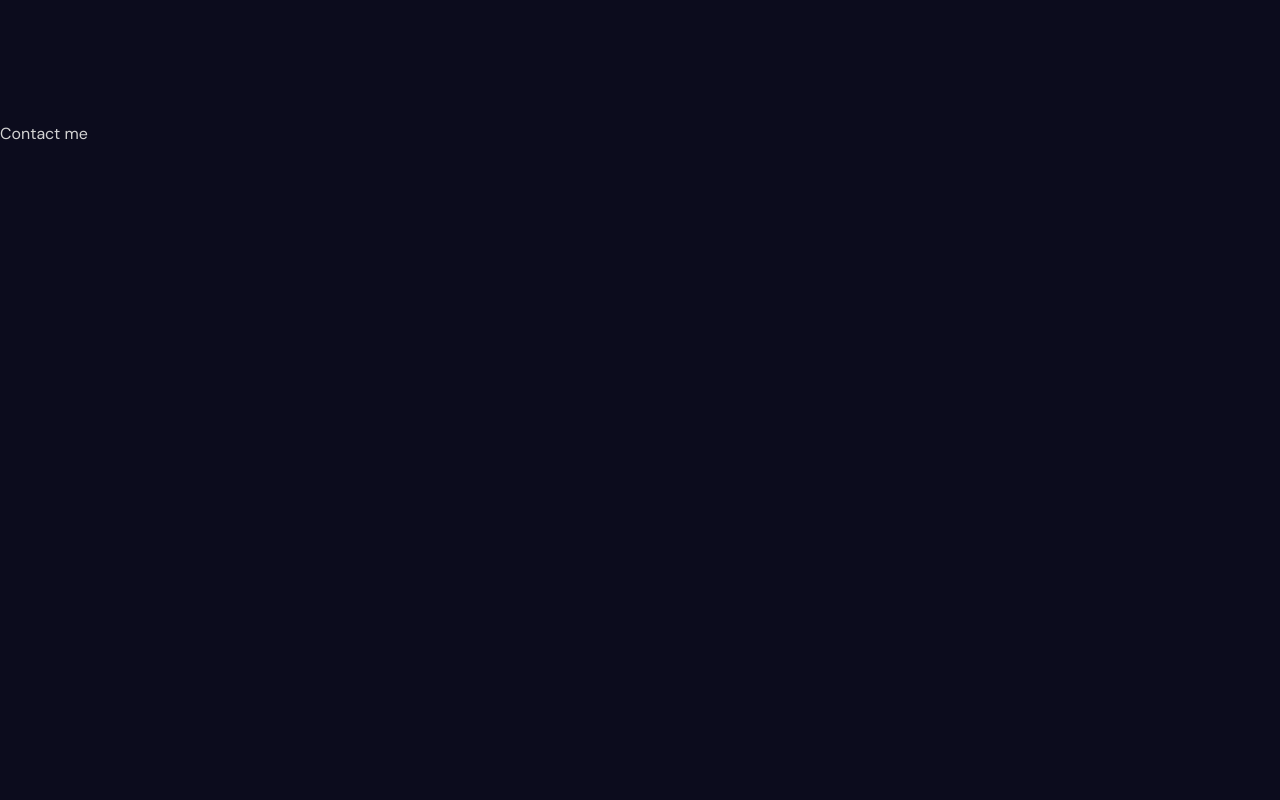
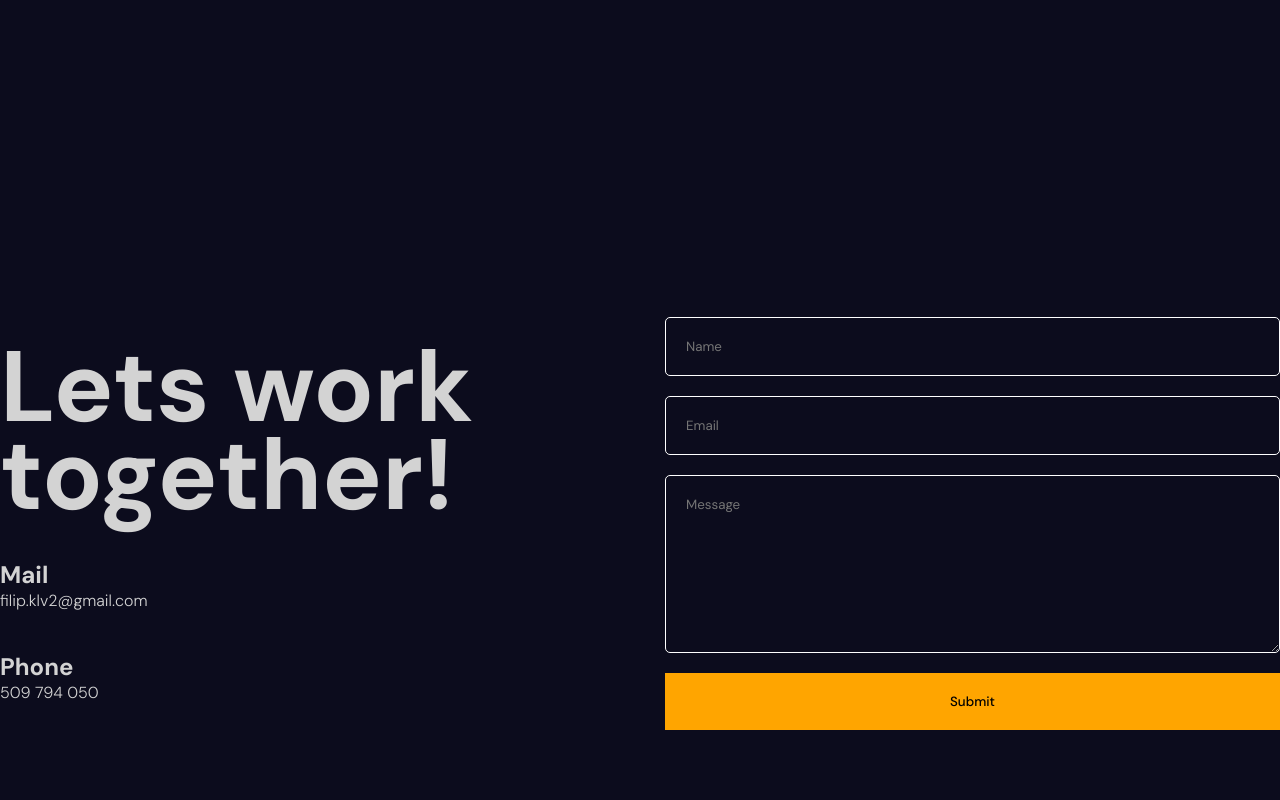
Before and after one commit to Qurin3/portfolio, a React (Vite) app in the folder portfolio/: page / in a window 1280 px wide. Shown: the part 4880-5680 px from the top of the page. Built offline with nearby package versions, Linux system fonts and the light colour scheme.

Commit message:
contact section

```diff
--- a/portfolio/src/App.jsx
+++ b/portfolio/src/App.jsx
@@ -1,4 +1,5 @@
 import "./app.scss"
+import Contact from "./components/contact/Contact"
 import Hero from "./components/hero/Hero"
 import Navbar from "./components/navbar/Navbar"
 import Parallax from "./components/parallax/Parallax"
@@ -15,7 +16,9 @@ const App = () => {
       <section><Services /></section>
       <section id="Portfolio"><Parallax type="portfolio" /></section>
       <Portfolio />
-      <section id="Contact">Contact me</section>
+      <section id="Contact">
+        <Contact />
+      </section>
       <section id="About">About</section>
     </div>
   )
--- /dev/null
+++ b/portfolio/src/components/contact/Contact.jsx
@@ -0,0 +1,56 @@
+import React from 'react'
+import "./contact.scss"
+import {animate, motion} from 'framer-motion'
+
+const variants ={
+    initial: {
+        y:500,
+        opacity: 0
+    },
+    animate: {
+        y:0,
+        opacity: 1,
+        transition:{
+            duration: 0.5,
+            staggerChildren: 0.1,
+        }
+    }
+}
+
+
+
+const Contact = () => {
+  return (
+    <motion.div className='contact' variants={variants} initial="initial" whileInView="animate">
+        <motion.div className="textContainer" variants={variants}>
+            <motion.h1 variants={variants}>Lets work together!</motion.h1>
+            <motion.div className="item" variants={variants}>
+                <h2>Mail</h2>
+                <span>filip.klv2@gmail.com</span>
+            </motion.div>
+            <motion.div className="item" variants={variants}>
+                <h2>Phone</h2>
+                <span>509 794 050</span>
+            </motion.div>
+        </motion.div>
+        <div className="formContainer">
+            <motion.div className="phoneSVG"
+             initial={{opacity:1}}
+              whileInView={{opacity:0}}
+               transition={{delay:3, duration:1}}>
+            </motion.div>
+            <motion.form
+            initial={{opacity: 0}}
+            whileInView={{opacity: 1}}
+            transition={{delay:3, duration:1}}>
+                <input type="text" placeholder='Name' required />
+                <input type="email" placeholder='Email' required />
+                <textarea rows={8} placeholder='Message'/>
+                <button>Submit</button>
+            </motion.form>
+        </div>
+    </motion.div>
+  )
+}
+
+export default Contact
--- /dev/null
+++ b/portfolio/src/components/contact/contact.scss
@@ -0,0 +1,55 @@
+.contact{
+    height: 100%;
+    max-width: 1366px;
+    margin: auto;
+    display: flex;
+    align-items: center;
+    gap: 50px;
+
+    .textContainer{
+        flex: 1;
+        display: flex;
+        flex-direction: column;
+        gap: 40px;
+
+        h1 {
+            font-size: 100px;
+            line-height: 88px;
+        }
+        span {
+            font-weight: 300;
+        }
+    }
+
+    .formContainer{
+        flex: 1;
+        position: relative;
+
+        .phoneSVG {
+            stroke: orange;
+            position: absolute;
+            margin: auto;
+        }
+
+        form{
+            display: flex;
+            flex-direction: column;
+            gap: 20px;
+
+            input, textarea{
+                padding: 20px;
+                background-color: transparent;
+                border: 1px solid white;
+                color: white;
+                border-radius: 5px;
+            }
+            button {
+                padding: 20px;
+                border: none;
+                background-color: orange;
+                cursor: pointer;
+                font-weight:500 ;
+            }
+        }
+    }
+}
```
Also changed, not shown: portfolio/public/phone-11.png (added).
